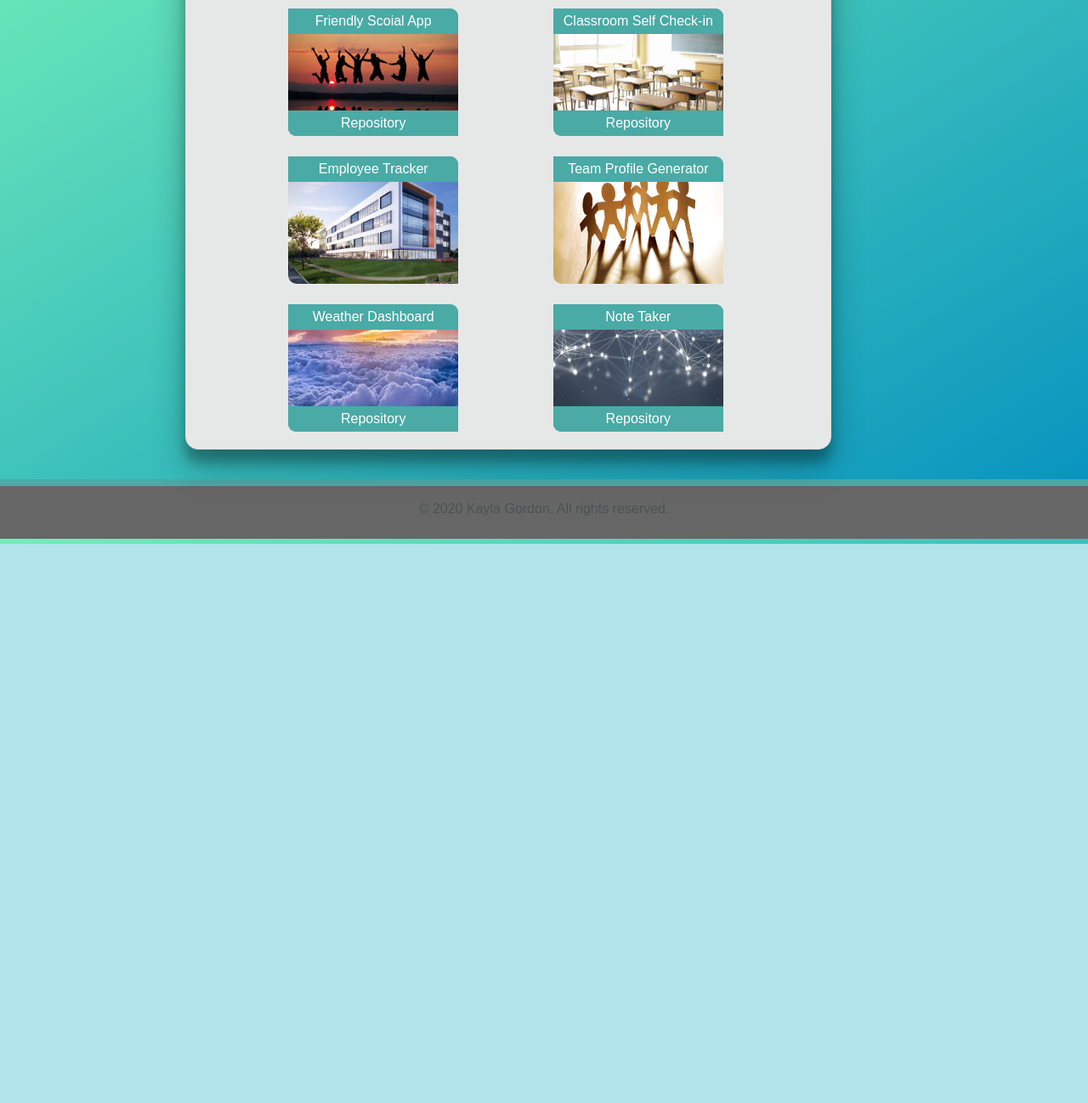
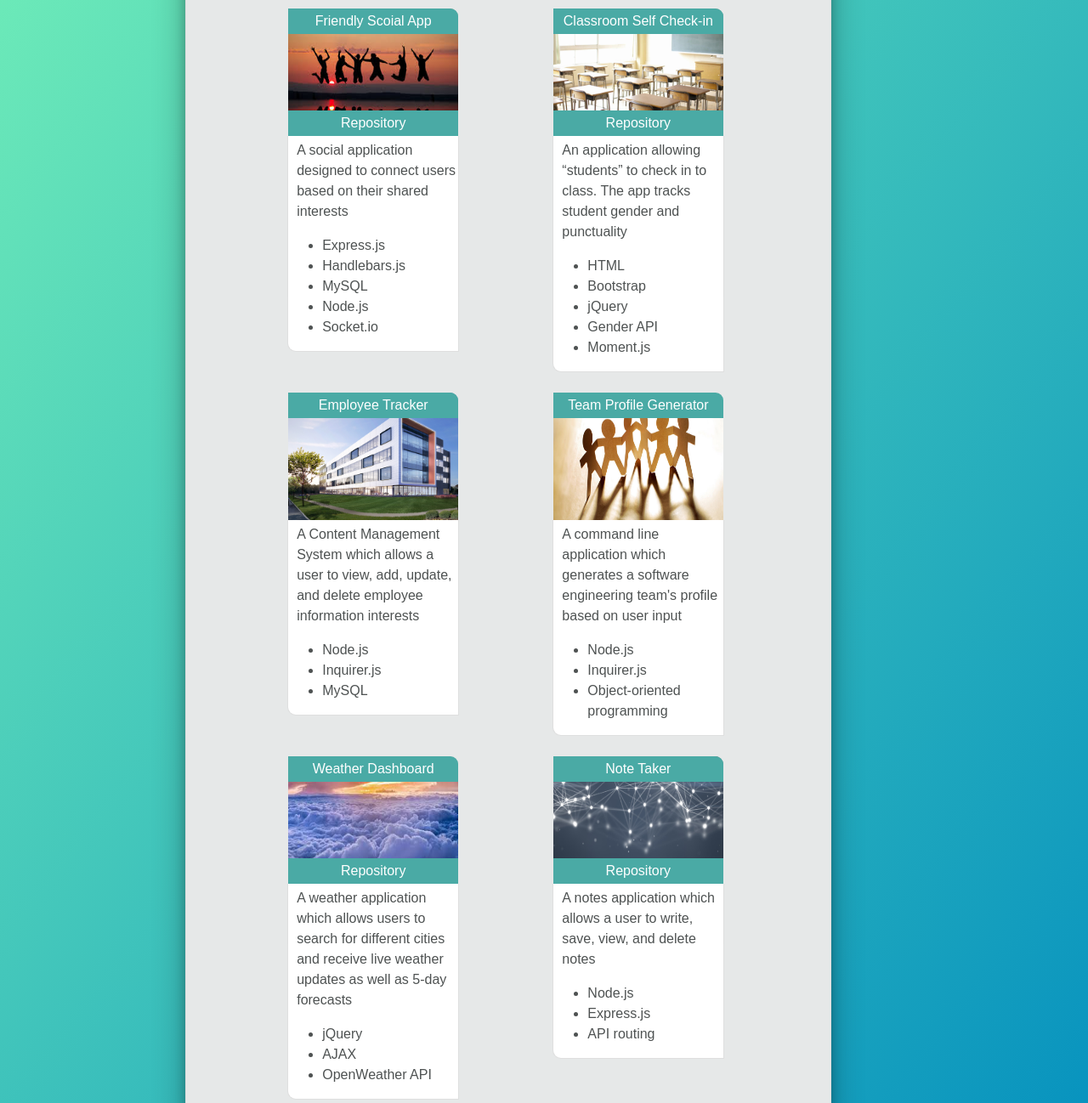
Before and after one commit to kayla8693/Responsive-Portfolio1, a website: page public/portfolio.html in a window 1280 px wide. Shown: the part 160-1458 px from the top of the page at 85% size. Before the commit the page ends 800 px from the top, so only its background shows below. Drawn offline with nearby package versions, Linux system fonts and the light colour scheme.

Commit message:
updated projects w descriptions

```diff
--- a/package.json
+++ b/package.json
@@ -4,6 +4,7 @@
   "description": "A professional portfolio to showcase my applications to potential employers and clients. Utilizes HTML, CSS, and Bootstrap. My applications, which can be found on the Portfolios page, showcase the work that I have done up to date. My GitHub, LinkedIn, and email address are provided on the Contact page.",
   "main": "script.js",
   "dependencies": {
+    "@popperjs/core": "^2.4.0",
     "dotenv": "^8.2.0",
     "express": "^4.17.1",
     "mailgun-js": "^0.22.0",
--- a/public/assets/css/style.css
+++ b/public/assets/css/style.css
@@ -56,8 +56,6 @@ body {
     text-align: center;
     color: black;
     box-shadow: 0 19px 38px rgba(0, 0, 0, 0.3), 0 15px 12px rgba(0, 0, 0, 0.22);
-
-
 }
 
 .social {
@@ -79,11 +77,28 @@ body {
     padding-right: 15px;
 }
 
+.card {
+    width: 201.5px;
+    margin-left: 99px;
+    border-radius: 0;
+    border-bottom-left-radius: 10px;
+    border-top: none;
+}
+
+.card2 {
+    margin-left: 99.5px;
+}
+
+.projectDescription {
+    margin-top: 5px;
+    margin-left: 10px;
+}
+
 .image {
     height: 150px;
     width: 200px;
     margin-left: 100px;
-    border-bottom-left-radius: 10px;
+    /* border-bottom-left-radius: 10px; */
     border-top-right-radius: 10px;
 
 }
@@ -119,7 +134,7 @@ body {
     width: 200px;
     text-align: center;
     padding-top: 3px;
-    border-bottom-left-radius: 9px;
+    /* border-bottom-left-radius: 9px; */
 }
 
 footer {
@@ -132,3 +147,7 @@ footer {
 .footer-text {
     margin-top: 15px;
 }
+
+.dropdown-backdrop {
+    position: static;
+}
--- a/public/portfolio.html
+++ b/public/portfolio.html
@@ -61,6 +61,16 @@
               <a href="https://github.com/kayla8693/friendly" target="blank">
                 <p class="image-text1">Repository</p>
               </a>
+              <div class="card">
+                <p class="projectDescription">A social application designed to connect users based on their shared interests</p>
+                <ul>
+                  <li>Express.js</li>
+                  <li>Handlebars.js</li>
+                  <li>MySQL</li>
+                  <li>Node.js</li>
+                  <li>Socket.io</li>
+                </ul>
+              </div>
             </div>
           </div>
 
@@ -73,6 +83,16 @@
               <a href="https://github.com/kayla8693/classroom-self-checkin" target="blank">
                 <p class="image-text1">Repository</p>
               </a>
+              <div class="card card2">
+                <p class="projectDescription">An application allowing “students” to check in to class. The app tracks student gender and punctuality</p>
+                <ul>
+                  <li>HTML</li>
+                  <li>Bootstrap</li>
+                  <li>jQuery</li>
+                  <li>Gender API</li>
+                  <li>Moment.js</li>
+                </ul>
+              </div>
             </div>
           </div>
         </div>
@@ -86,6 +106,14 @@
                 <img class="image img-fluid" src="assets/images/building.jpg" />
                 <p class="image-text">Employee Tracker</p>
               </a>
+              <div class="card">
+                <p class="projectDescription">A Content Management System which allows a user to view, add, update, and delete employee information interests</p>
+                <ul>
+                  <li>Node.js</li>
+                  <li>Inquirer.js</li>
+                  <li>MySQL</li>
+                </ul>
+              </div>
             </div>
           </div>
 
@@ -95,6 +123,14 @@
                 <img class="image img-fluid" src="assets/images/paper-team.jpg" />
                 <p class="image-text">Team Profile Generator</p>
               </a>
+              <div class="card card2">
+                <p class="projectDescription">A command line application which generates a software engineering team's profile based on user input</p>
+                <ul>
+                  <li>Node.js</li>
+                  <li>Inquirer.js</li>
+                  <li>Object-oriented programming</li>
+                </ul>
+              </div>
             </div>
           </div>
         </div>
@@ -110,6 +146,14 @@
               <a href="https://github.com/kayla8693/weather-dashboard" target="blank">
                 <p class="image-text1">Repository</p>
               </a>
+              <div class="card">
+                <p class="projectDescription">A weather application which allows users to search for different cities and receive live weather updates as well as 5-day forecasts</p>
+                <ul>
+                  <li>jQuery</li>
+                  <li>AJAX</li>
+                  <li>OpenWeather API</li>
+                </ul>
+              </div>
             </div>
           </div>
 
@@ -122,6 +166,14 @@
               <a href="https://github.com/kayla8693/note-taker1" target="blank">
                 <p class="image-text1">Repository</p>
               </a>
+              <div class="card card2">
+                <p class="projectDescription">A notes application which allows a user to write, save, view, and delete notes</p>
+                <ul>
+                  <li>Node.js</li>
+                  <li>Express.js</li>
+                  <li>API routing</li>
+                </ul>
+              </div>
             </div>
           </div>
         </div>
```
Also changed, not shown: 1 other file.
